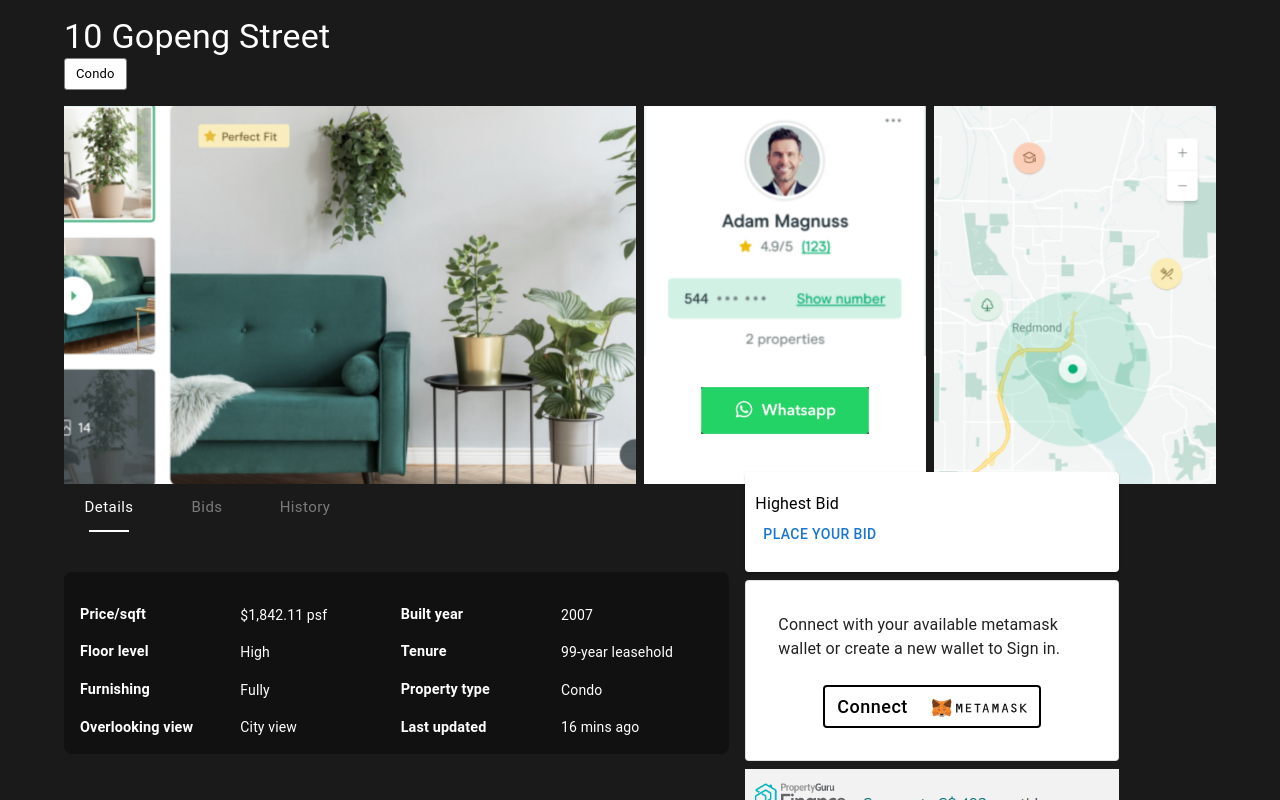
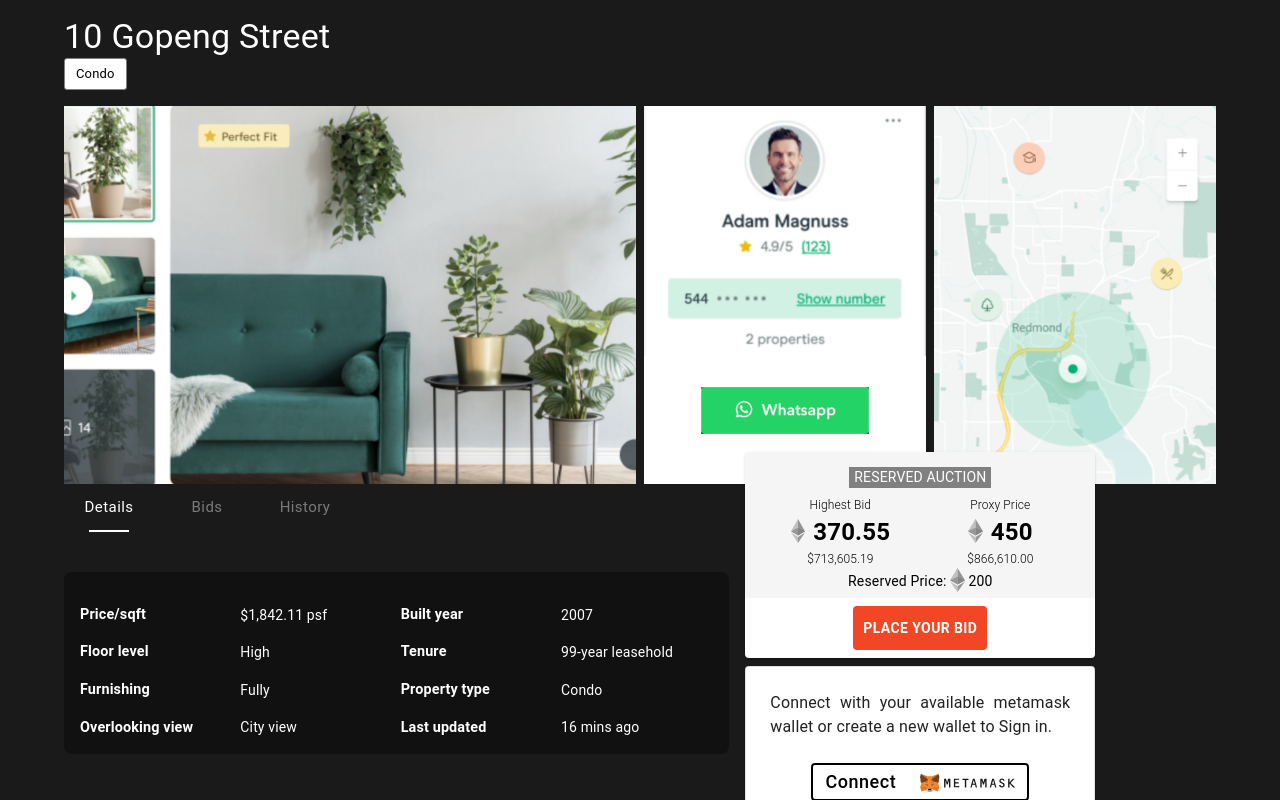
Before and after one commit to Rinkesh-PG/pg3landers, a React (Create React App) app: page / in a window 1280 px wide. Shown: the top 800 px of the page. Built offline with nearby package versions, Linux system fonts and the light colour scheme; no server answers.

Commit message:
bidding component

```diff
--- /dev/null
+++ b/src/modules/common/components/BiddingComponent.jsx
@@ -0,0 +1,117 @@
+import React, { useEffect, useState } from "react";
+import {
+  Button,
+  Typography,
+  Card,
+} from "@mui/material";
+import Ether from "../../../assets/svg/Ether.svg";
+import { formatCurrency } from "../../../util/common";
+import PaymentDialog from "./PaymentDialog";
+const etherConvRate = 1925.8;
+
+export default ({highestBidPrice}) => {
+    const [open, setOpen] = useState(false);
+    const toggleDialog = val => {
+        setOpen(val);
+      };
+  return (
+    <Card
+      sx={{
+        width: "350px",
+        marginTop: "-80px",
+        background: "white",
+        color: "black",
+      }}
+    >
+      <div style={{ background: "#f5f5f5", padding: "15px 15px 0" }}>
+        <div
+          style={{
+            background: "#808080",
+            fontSize: "14px",
+            color: "white",
+            width: "fit-content",
+            padding: "0 5px",
+            margin: "auto",
+          }}
+        >
+          RESERVED AUCTION
+        </div>
+        <div style={{ display: "flex", marginTop: "0.5rem" }}>
+          <div style={{ width: "50%", textAlign: "center" }}>
+            <Typography sx={{ fontSize: "12px", fontWeight: "300" }}>
+              Highest Bid
+            </Typography>
+            <div>
+              <img
+                src={Ether}
+                style={{ height: "24px", filter: "opacity(0.5)" }}
+              />
+              <span
+                style={{
+                  fontSize: "24px",
+                  fontWeight: "bold",
+                  paddingLeft: "0.5rem",
+                  verticalAlign: "bottom",
+                }}
+              >
+                {highestBidPrice}
+              </span>
+            </div>
+            <Typography sx={{ fontSize: "12px", fontWeight: "300" }}>
+              ${formatCurrency(highestBidPrice * etherConvRate)}
+            </Typography>
+          </div>
+          <div style={{ width: "50%", textAlign: "center" }}>
+            <Typography sx={{ fontSize: "12px", fontWeight: "300" }}>
+              Proxy Price
+            </Typography>
+            <div>
+              <img
+                src={Ether}
+                style={{ height: "24px", filter: "opacity(0.5)" }}
+              />
+              <span
+                style={{
+                  fontSize: "24px",
+                  fontWeight: "bold",
+                  paddingLeft: "0.5rem",
+                  verticalAlign: "bottom",
+                }}
+              >
+                450
+              </span>
+            </div>
+            <Typography sx={{ fontSize: "12px", fontWeight: "300" }}>
+              ${formatCurrency(450 * etherConvRate)}
+            </Typography>
+          </div>
+        </div>
+        <div
+          style={{
+            fontSize: "14px",
+            color: "black",
+            textAlign: "center",
+          }}
+        >
+          <span style={{ verticalAlign: "super" }}>Reserved Price:</span>{" "}
+          <img src={Ether} style={{ height: "24px", filter: "opacity(0.5)" }} />{" "}
+          <span style={{ verticalAlign: "super" }}>200</span>
+        </div>
+      </div>
+      <div style={{ textAlign: "center", margin: "0.5rem 0" }}>
+        <Button
+          style={{
+            background: "#f24727",
+            color: "white",
+            padding: "10px",
+            fontWeight: "bold",
+          }}
+          onClick={() => toggleDialog(true)}
+        >
+          Place your bid
+        </Button>
+      </div>
+      <PaymentDialog open={open} onClose={() => toggleDialog(false)} />
+    </Card>
+  );
+};
--- a/src/modules/common/components/OutlinedButton.jsx
+++ b/src/modules/common/components/OutlinedButton.jsx
@@ -9,7 +9,7 @@ const OutlinedButton = styled(Button)({
   color: 'black',
   padding: '6px 12px',
   border: '2px solid black',
-  lineHeight: 1.5,
+  lineHeight: 1.2,
   backgroundColor: '#ffffff',
   '&:hover': {
     backgroundColor: '#00000030',
--- a/src/modules/common/components/PaymentDialog.jsx
+++ b/src/modules/common/components/PaymentDialog.jsx
@@ -45,7 +45,17 @@ export default function FormDialog({open, onClose}) {
         </DialogContent>
         <DialogActions>
           <Button onClick={onClose}>Cancel</Button>
-          <Button onClick={onClose}>Place Bid</Button>
+          <Button
+          style={{
+            background: "#f24727",
+            color: "white",
+            padding: "10px",
+            fontWeight: "bold",
+          }}
+          onClick={onClose}
+        >
+          Place Bid
+        </Button>
         </DialogActions>
       </Dialog>
   );
--- a/src/modules/home/components/Wallet.js
+++ b/src/modules/home/components/Wallet.js
@@ -61,8 +61,8 @@ const Wallet = ({
   };
 
   return (
-    <Card variant="outlined" style={{ padding: "2rem" }}>
-      <Typography sx={{ fontSize: 16 }} gutterBottom>
+    <Card variant="outlined" style={{width: '350px', padding: '1.5rem'}}>
+      <Typography sx={{ fontSize: 16, textAlign: 'justify' }} gutterBottom>
         Connect with your available metamask wallet or create a new wallet to
         Sign in.
       </Typography>
--- a/src/pages/Home.js
+++ b/src/pages/Home.js
@@ -20,8 +20,11 @@ import image2 from "../image-2.png";
 import image3 from "../image-3.png";
 import image4 from "../assets/image-4.png";
 import * as url from "url";
-import PaymentDialog from "../modules/common/components/PaymentDialog";
 import Wallet from "../modules/home/components/Wallet";
+import Ether from "../assets/svg/Ether.svg";
+import { formatCurrency } from "../util/common";
+import BiddingComponent from "../modules/common/components/BiddingComponent";
+
 
 const StyledTabs = styled(props => (
   <Tabs
@@ -65,9 +68,10 @@ const a11yProps = index => {
 };
 
 const Home = () => {
+  const highestBidPrice = 370.55;
   const [initialData, setInitialData] = useState([]);
   const [value, setValue] = useState(0);
-  const [open, setOpen] = useState(false);
+
 
   const getData = async () => {
     const { data } = await axios.get("http://3.110.107.252/api/property-list");
@@ -82,9 +86,7 @@ const Home = () => {
     setValue(val);
   };
 
-  const toggleDialog = val => {
-    setOpen(val);
-  };
+
 
   return (
     <Box
@@ -296,27 +298,8 @@ const Home = () => {
                 </HomeTabPanel>
               </>
             </Grid>
-            <Grid item md={4}>
-              <Card
-                sx={{
-                  marginTop: "-60px",
-                  background: "white",
-                  color: "black",
-                  py: "20px",
-                  px: "10px",
-                }}
-              >
-                <Box>
-                  <Typography>Highest Bid</Typography>
-                  <Button onClick={() => toggleDialog(true)}>
-                    Place your bid
-                  </Button>
-                  <PaymentDialog
-                    open={open}
-                    onClose={() => toggleDialog(false)}
-                  />
-                </Box>
-              </Card>
+            <Grid item md={3}>
+              <BiddingComponent highestBidPrice={highestBidPrice}/>
               <div style={{ marginTop: "0.5rem" }}>
                 <Wallet />
               </div>
--- /dev/null
+++ b/src/util/common.js
@@ -0,0 +1,3 @@
+export const formatCurrency = currency => {
+    return currency.toFixed(2).toString().replace(/\B(?=(\d{3})+(?!\d))/g, ",");
+}
```
Also changed, not shown: src/assets/svg/Ether.svg (added).
